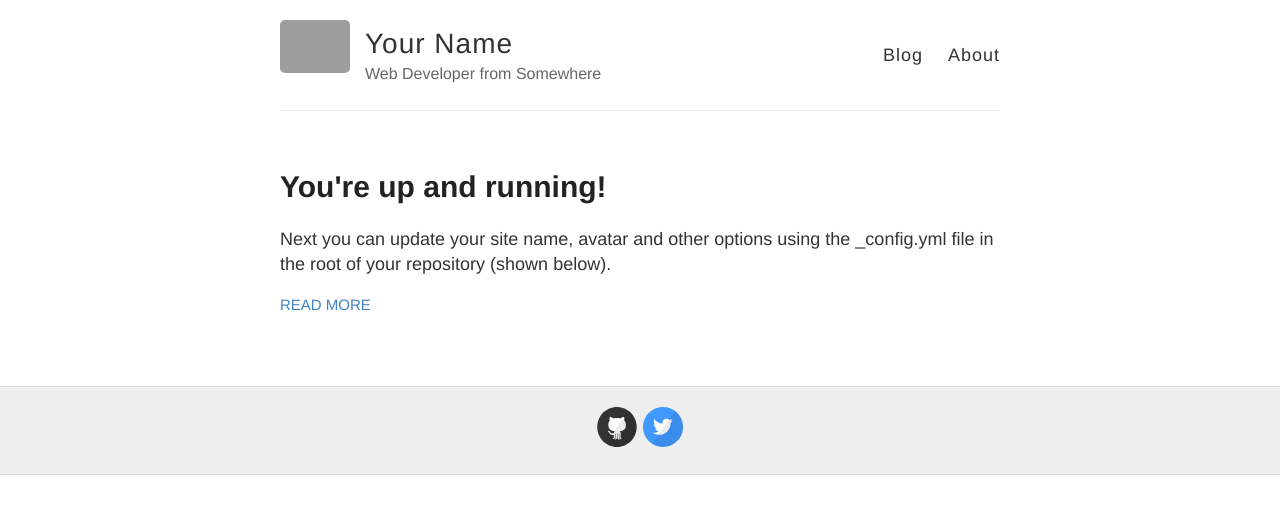
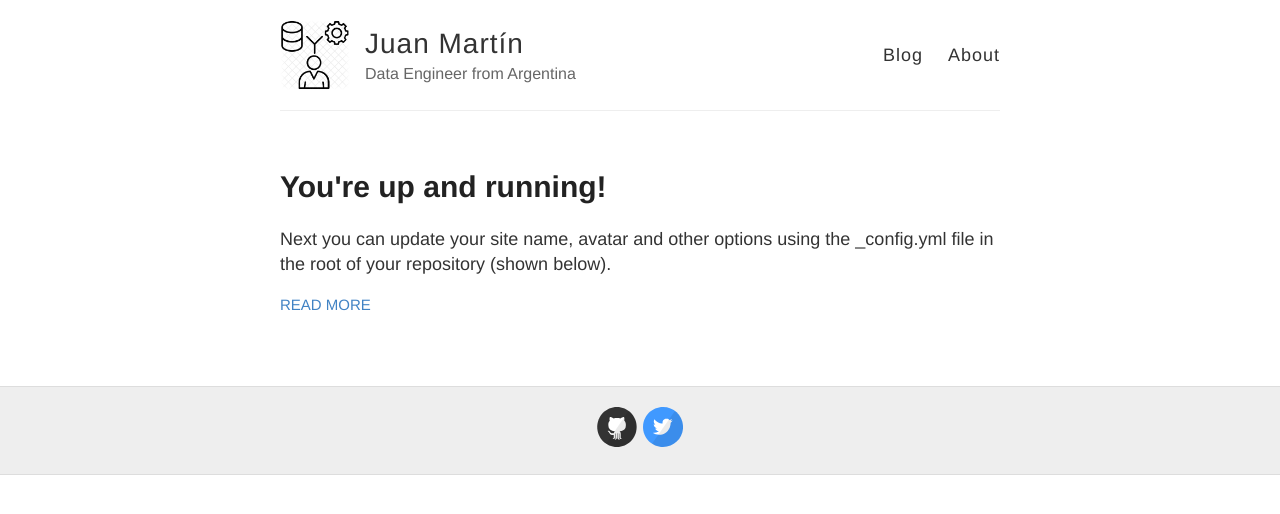
Before and after one commit to jmlxxvi/jmlxxvi.github.io, a Jekyll site: the page built from index.html, in a window 1280 px wide. Shown: the top 514 px of the page. Built offline with Jekyll 4.4.1, drawn with Linux system fonts in a browser that asks for light colours; grey boxes are pictures that could not be loaded.

Commit message:
Changed to Jeckyll

```diff
--- a/_config.yml
+++ b/_config.yml
@@ -3,13 +3,13 @@
 #
 
 # Name of your site (displayed in the header)
-name: Your Name
+name: Juan Martín
 
 # Short bio or description (displayed in the header)
-description: Web Developer from Somewhere
+description: Data Engineer from Argentina
 
 # URL of your avatar or profile pic (you could use your GitHub profile pic)
-avatar: https://raw.githubusercontent.com/barryclark/jekyll-now/master/images/jekyll-logo.png
+avatar: images/de.png
 
 #
 # Flags below are optional
```
Also changed, not shown: images/de.png (added).
